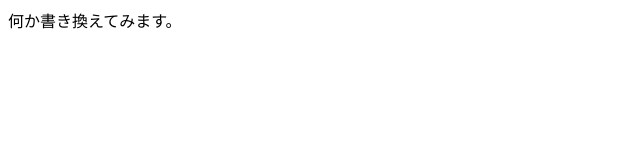
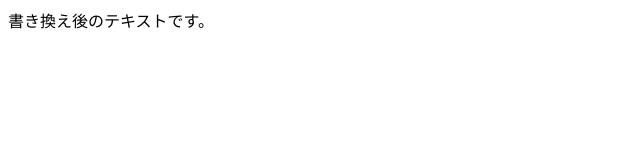
Before and after one commit to M93hina/rd-test, a plain HTML site: page index.html in a window 1280 px wide. Shown: the full height of the page, 0-640 px from the left. Drawn offline with Linux system fonts and the light colour scheme.

Commit message:
rewrite body in index.html

```diff
--- a/index.html
+++ b/index.html
@@ -5,6 +5,6 @@
     <title>タイトル</title>
   </head>
   <body>
-    何か書き換えてみます。
+    書き換え後のテキストです。
  </body>
 </html>
```
